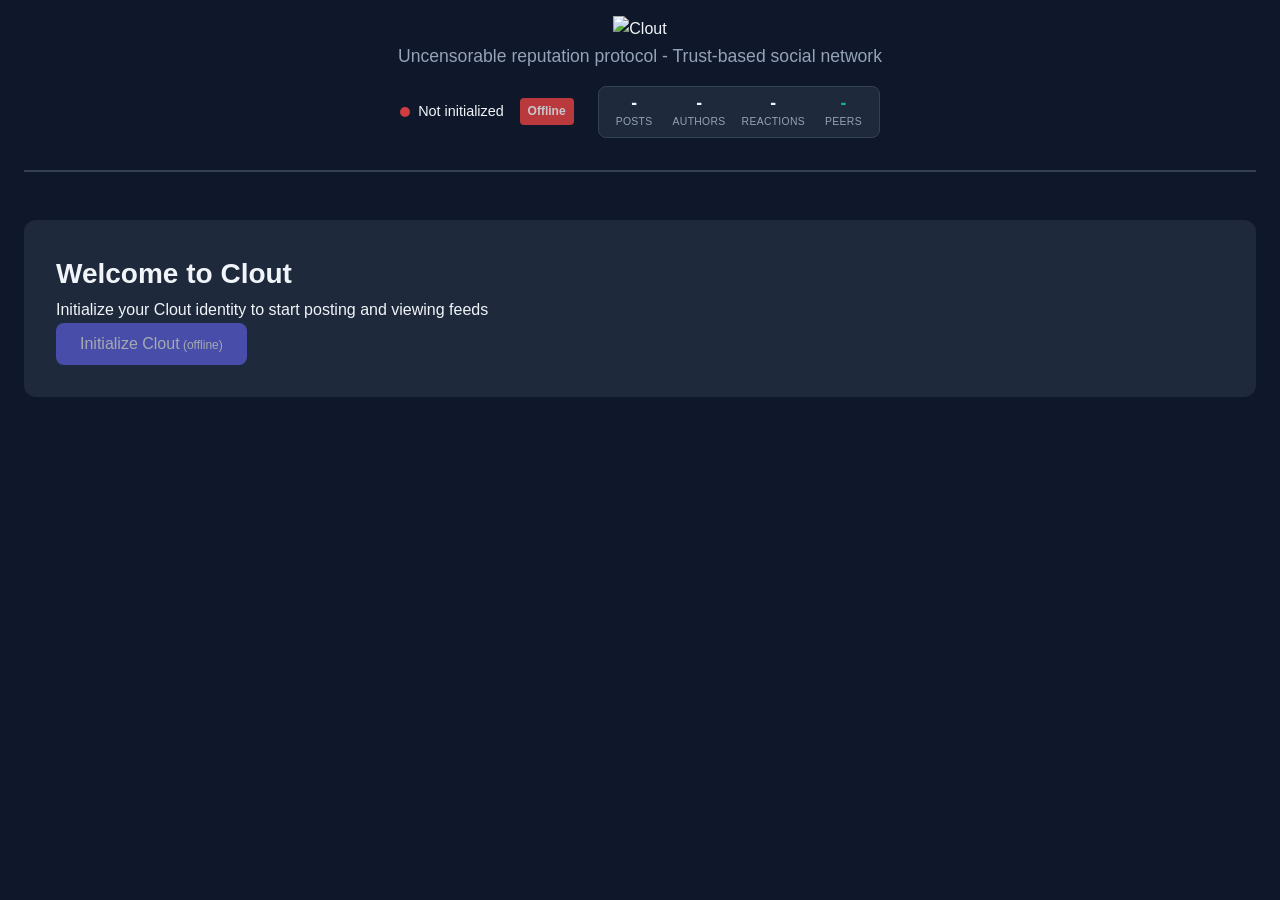
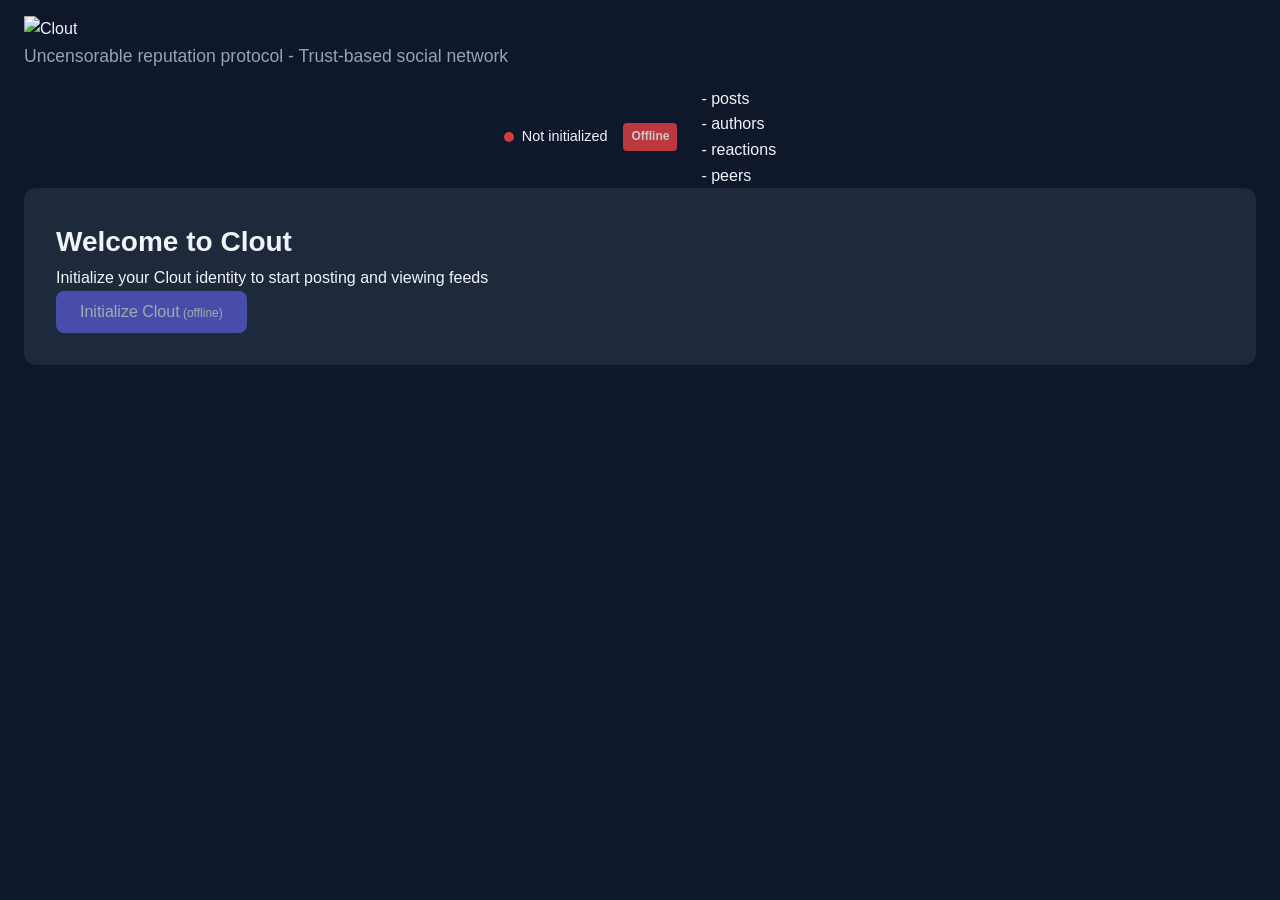

chore: remove dead header/sort/search CSS and event listeners

--- a/src/web/public/styles.css
+++ b/src/web/public/styles.css
@@ -39,18 +39,6 @@ body {
   padding: 1rem;
 }
 
-header {
-  text-align: center;
-  margin-bottom: 3rem;
-  padding-bottom: 2rem;
-  border-bottom: 2px solid var(--border);
-}
-
-.header-logo {
-  max-width: 100%;
-  width: 720px;
-  height: auto;
-}
 
 h1 {
   font-size: 3rem;
@@ -82,46 +70,6 @@ h1 {
   font-size: 0.9rem;
 }
 
-/* Instance Clout Stats */
-.instance-clout {
-  display: flex;
-  align-items: center;
-  gap: 1rem;
-  padding: 0.4rem 0.8rem;
-  background: var(--bg-card);
-  border-radius: 0.5rem;
-  border: 1px solid var(--border);
-}
-
-.clout-stat {
-  display: flex;
-  flex-direction: column;
-  align-items: center;
-  gap: 0;
-  min-width: 45px;
-}
-
-.clout-value {
-  font-size: 1.1rem;
-  font-weight: 600;
-  color: var(--text);
-  line-height: 1.2;
-}
-
-.clout-label {
-  font-size: 0.65rem;
-  color: var(--text-dim);
-  text-transform: uppercase;
-  letter-spacing: 0.03em;
-}
-
-.clout-peers .clout-value {
-  color: var(--success);
-}
-
-.clout-peers[data-peers="0"] .clout-value {
-  color: var(--text-dim);
-}
 
 .status-dot {
   width: 10px;
@@ -2709,28 +2657,7 @@ h2 {
   border-radius: 0.5rem;
 }
 
-.filter-btn {
-  padding: 0.35rem 0.75rem;
-  border: none;
-  background: transparent;
-  color: var(--text-dim);
-  border-radius: 0.35rem;
-  cursor: pointer;
-  font-size: 0.85rem;
-  transition: all 0.2s;
-}
-
-.filter-btn:hover {
-  background: var(--bg-hover);
-  color: var(--text);
-}
-
-.filter-btn.active {
-  background: var(--primary);
-  color: white;
-}
-
-/* Feed Sort (legacy .feed-sort removed — replaced by .feed-sort-row) */
+/* Feed Sort (legacy .feed-sort / .filter-btn removed — replaced by .feed-sort-row / .filter-icon-btn) */
 
 /* Load More Button */
 .load-more-container {
@@ -3176,14 +3103,6 @@ body.offline .btn-action::after {
     padding-right: env(safe-area-inset-right);
   }
 
-  /* Fixed header for app-like feel */
-  header {
-    position: sticky;
-    top: 0;
-    z-index: 100;
-    background: var(--bg);
-    padding-top: env(safe-area-inset-top);
-  }
 }
 
 /* ==========================================================================
@@ -4054,72 +3973,6 @@ body.offline .btn-action::after {
   padding: 1rem 1.5rem;
 }
 
-.app-header {
-  display: none;
-  margin-bottom: 0.9rem;
-  padding-bottom: 0.75rem;
-}
-
-.header-main-row {
-  display: flex;
-  justify-content: center;
-  align-items: center;
-  flex-direction: column;
-  gap: 0.45rem;
-}
-
-.header-brand {
-  min-width: 0;
-  width: 100%;
-  text-align: center;
-}
-
-.header-brand .instance-info {
-  margin-top: 0;
-  font-size: 0.95rem;
-}
-
-.header-status-col {
-  display: flex;
-  flex-direction: row;
-  align-items: center;
-  justify-content: center;
-  width: 100%;
-  gap: 0.9rem;
-  font-size: 0.9rem;
-  white-space: nowrap;
-}
-
-.header-status-col .status {
-  justify-content: center;
-  margin: 0;
-}
-
-.header-status-col .day-pass-timer {
-  margin-top: 0;
-  justify-content: center;
-  font-size: 0.82rem;
-  white-space: nowrap;
-}
-
-.app-header .instance-clout {
-  width: fit-content;
-  margin: 0.45rem auto 0;
-  padding: 0.32rem 0.62rem;
-  gap: 0.85rem;
-}
-
-.app-header .clout-stat {
-  min-width: 56px;
-}
-
-.app-header .clout-value {
-  font-size: 1rem;
-}
-
-.app-header .clout-label {
-  font-size: 0.6rem;
-}
 
 #main-app {
   min-height: 80vh;
@@ -4454,49 +4307,6 @@ body.offline .btn-action::after {
 
   .inline-search-fallback {
     display: none !important;
-  }
-
-  .app-header {
-    margin-bottom: 1rem;
-    padding-bottom: 0.8rem;
-  }
-
-  .header-main-row {
-    gap: 0.65rem;
-  }
-
-  .header-brand {
-    text-align: center;
-    width: 100%;
-  }
-
-  .header-brand .instance-info {
-    overflow: hidden;
-    text-overflow: ellipsis;
-    white-space: nowrap;
-    cursor: pointer;
-  }
-
-  .header-brand .instance-info.expanded {
-    white-space: normal;
-  }
-
-  .header-status-col {
-    flex-direction: column;
-    align-items: center;
-    width: 100%;
-    gap: 0.25rem;
-    white-space: normal;
-  }
-
-  .header-status-col .status,
-  .header-status-col .day-pass-timer {
-    justify-content: center;
-  }
-
-  .instance-clout {
-    width: 100%;
-    justify-content: space-between;
   }
 
   #main-app {
